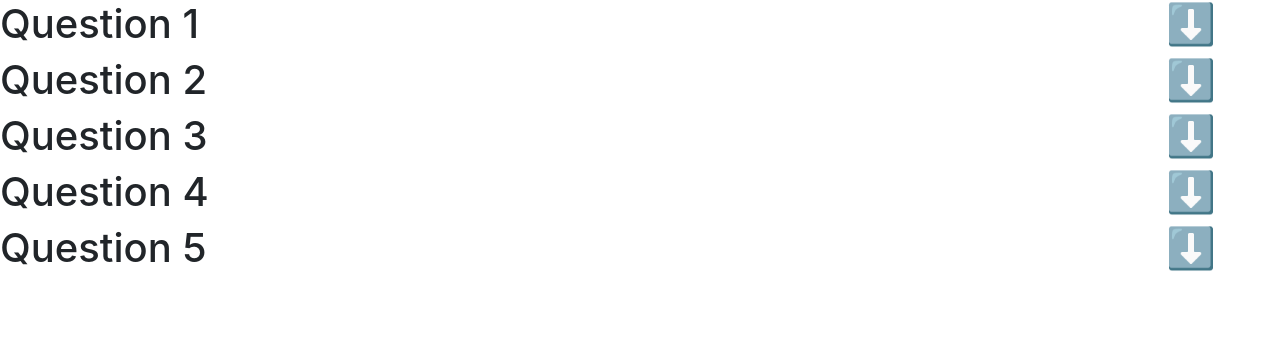
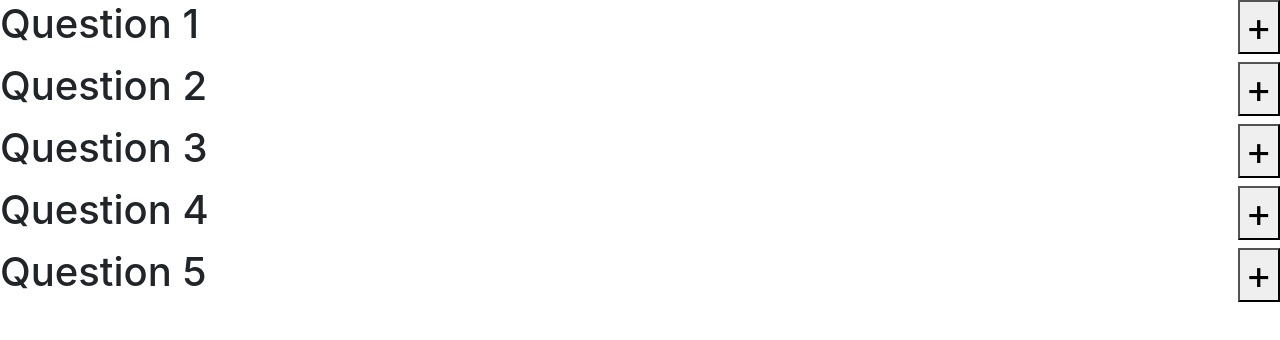
Before and after one commit to santanujana12/React-Hook-Prac, a React (Create React App) app: page / in a window 1280 px wide. Shown: the top 340 px of the page. Built offline with nearby package versions, Linux system fonts and the light colour scheme.

Commit message:
Accordion feature to expand each collapse each accordion tile

```diff
--- a/public/index.html
+++ b/public/index.html
@@ -1,2 +1,7 @@
-<link href="https://cdn.jsdelivr.net/npm/bootstrap@5.3.2/dist/css/bootstrap.min.css" rel="stylesheet" integrity="sha384-T3c6CoIi6uLrA9TneNEoa7RxnatzjcDSCmG1MXxSR1GAsXEV/Dwwykc2MPK8M2HN" crossorigin="anonymous">
+<link
+  href="https://cdn.jsdelivr.net/npm/bootstrap@5.3.2/dist/css/bootstrap.min.css"
+  rel="stylesheet"
+  integrity="sha384-T3c6CoIi6uLrA9TneNEoa7RxnatzjcDSCmG1MXxSR1GAsXEV/Dwwykc2MPK8M2HN"
+  crossorigin="anonymous"
+/>
 <div id="root"></div>
--- a/src/App.js
+++ b/src/App.js
@@ -1,20 +1,25 @@
 import React from "react";
 
+import Accordion from "./Components/Accordion/Accordion";
+import Accordion1 from "./Components/Accordion/Accordion1";
+import AccordionController from "./Components/Accordion/AccordionController";
 import Box from './Components/Box'
 import Count from './Components/Counter/counter';
 import ToDo from "./Components/ToDoApp/ToDo";
 import TogglingDiv from "./Components/PlayingDivs/ToggleDivs";
-import Accordion from "./Components/Accordion/Accordion";
 import CarouselComponent from "./Components/Carousel/CarouselComponent";
-import Accordion1 from "./Components/Accordion/Accordion1";
+
+
 
 export default function App() {
+
   return (
     <div>
       {/* <TogglingDiv/>
        */}
        {/* <Accordion/> */}
-       <Accordion1/>
+       <AccordionController/>
+       {/* <Accordion1/> */}
        {/* <CarouselComponent/> */}
     </div>
   );
--- a/src/Components/Accordion/Accordion.jsx
+++ b/src/Components/Accordion/Accordion.jsx
@@ -4,7 +4,7 @@ import React,{useState} from "react";
 import data from "../../MockData/data";
 
 const Accordion = ()=>{
-  const [dataIndex,setDataIndex] = useState(null);
+  const [dataIndex, setDataIndex] = useState(null);
 
   function handleToggling(index){
     if(index===dataIndex){
@@ -13,7 +13,6 @@ const Accordion = ()=>{
       setDataIndex(index);
     }
   }
-
 
   return (
     <>
--- /dev/null
+++ b/src/Components/Accordion/Accordion2.jsx
@@ -0,0 +1,13 @@
+import React from "react";
+
+const Accordion2 = ({ item }) => {
+
+  return (
+    <>
+      <div style={{ width: "95%" }}>
+        <p>{item.values}</p>
+      </div>
+    </>
+  );
+};
+export default Accordion2;
--- /dev/null
+++ b/src/Components/Accordion/AccordionController.jsx
@@ -0,0 +1,31 @@
+import React, { useState } from "react";
+
+// Local imports
+import Accordion2 from "./Accordion2";
+import data from "../../MockData/data";
+
+const AccordionController = () => {
+  const [expandAccordion, setExpandAccordion] = useState({});
+
+  function handleToggling(index) {
+    setExpandAccordion((prev) => ({ ...prev, [index]: !prev[index] }));
+  }
+
+  return data.map((item, index) => {
+    return (
+      <>
+        <h1 className="d-flex flex-row justify-content-between">
+          {item.title}
+          <button onClick={() => handleToggling(index)}>
+            {expandAccordion[index] ? "-" : "+"}
+          </button>
+        </h1>
+        {expandAccordion[index] && (
+          <Accordion2 key={index} item={item} index={index} />
+        )}
+      </>
+    );
+  });
+};
+
+export default AccordionController;
```
